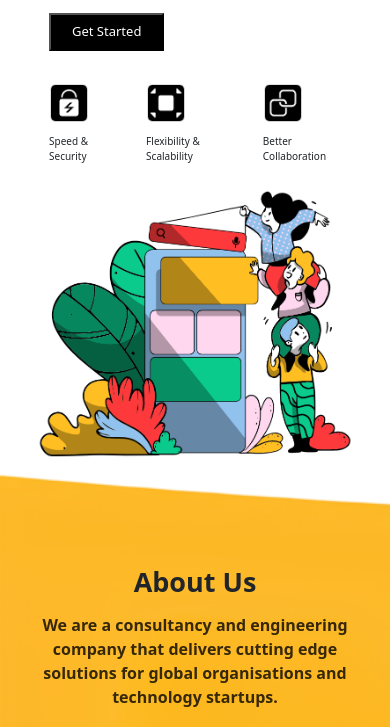
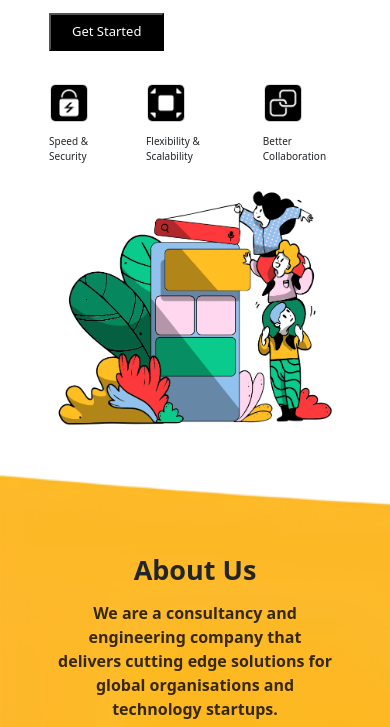
Before and after one commit to darshan1005/DevoitTECH, a plain HTML site: page index.html in a window 390 px wide. Shown: the part 307-1034 px from the top of the page. Drawn offline with nearby package versions, Linux system fonts and the light colour scheme.

Commit message:
Update index.css

```diff
--- a/index.css
+++ b/index.css
@@ -823,11 +823,12 @@ textarea::placeholder {
   }
 
   .hero-right {
-    height: 440.7px;
+    height: 500px;
   }
 
   .hero-right img {
     width: 100%;
+    mix-blend-mode: multiply;
   }
 
   /* about */
@@ -1035,7 +1036,7 @@ textarea::placeholder {
 
 }
 
-@media (max-width: 426px) and (min-width: 320px){
+@media (max-width: 587px) and (min-width: 320px){
 /* nav-logo */
   .logo {
     width: 200px;
@@ -1089,7 +1090,7 @@ textarea::placeholder {
 }
 
 .hero-right img {
-  width: 85%;
+  width: 75%;
 }
 
 /* about */
@@ -1107,7 +1108,7 @@ textarea::placeholder {
 }
 
 .about-section-contents {
-  width: 100%;
+  width: 89%;
   text-align: center;
   padding: 10px;
   margin-top: -15px;
```
